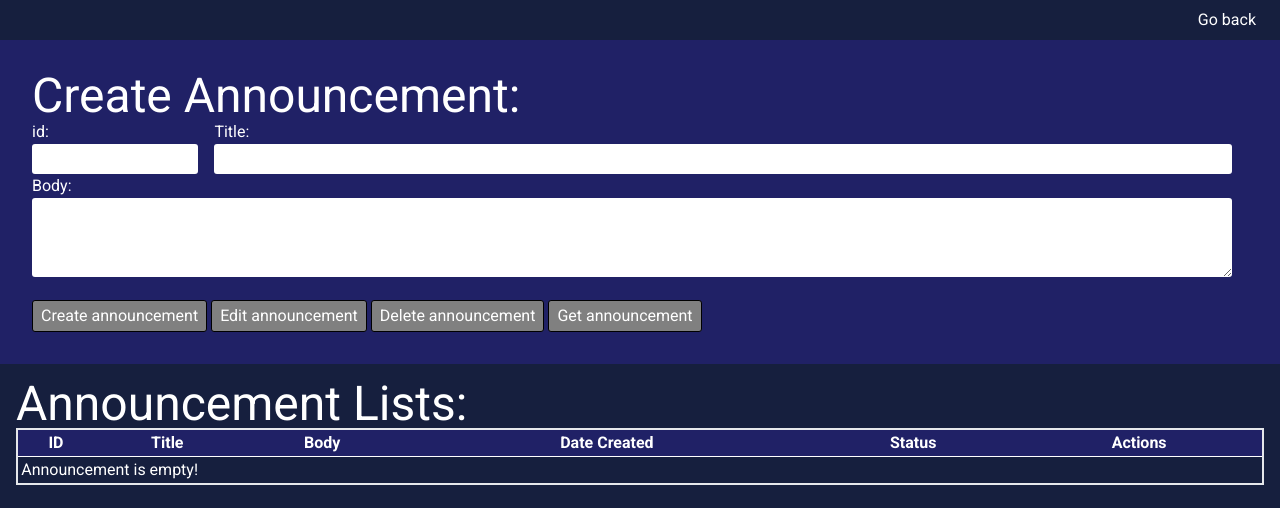
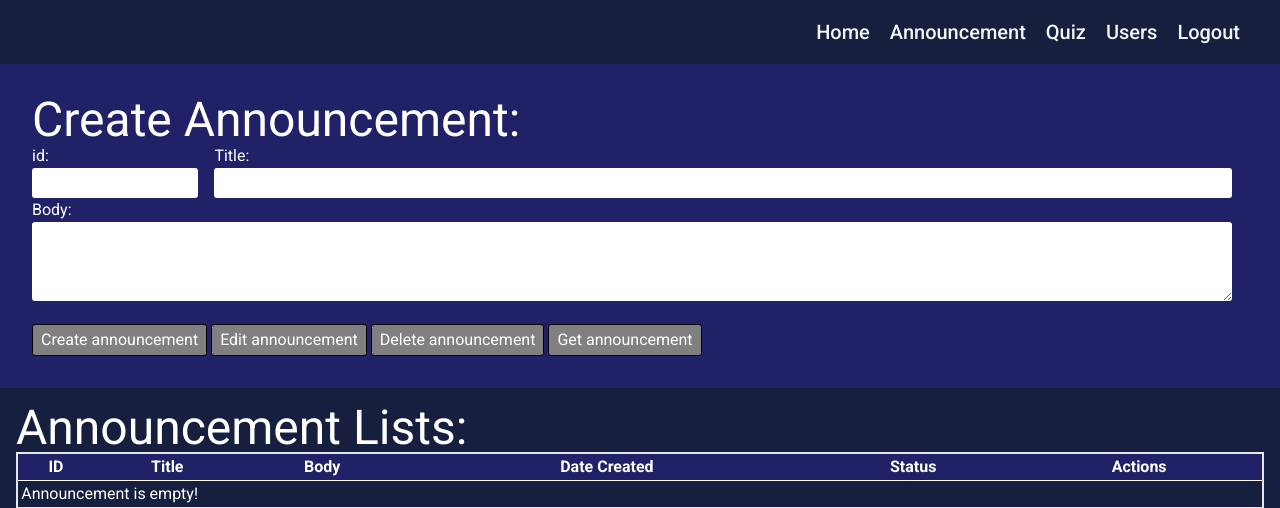
Before and after one commit to mikhaelc09/Penyisihan-TCC, a PHP site: page /pages/announcementAdmin.php in a window 1280 px wide. Shown: the top 508 px of the page. Run offline with PHP 8.4, Linux system fonts and the light colour scheme; data that the repository does not hold is empty; style sheets or scripts are compiled from the project's sources.

Commit message:
Refactor adminNav and include it in announcement admin page

```diff
--- a/components/adminnav.php
+++ b/components/adminnav.php
@@ -1,7 +1,7 @@
 <nav class="h-10 w-full pr-10 py-8 text-gray-100 flex justify-end items-center text-xl font-medium">
     <ul class="flex flex-row gap-5 items-center">
-        <li class="transition-all hover:scale-110"><a href="">Home</a></li>
-        <li class="transition-all hover:scale-110"><a href="">Announcement</a></li>
+        <li class="transition-all hover:scale-110"><a href="../pages/adminStart.php">Home</a></li>
+        <li class="transition-all hover:scale-110"><a href="../pages/announcementAdmin.php">Announcement</a></li>
         <li class="transition-all hover:scale-110"><a href="../pages/quizMenu.php">Quiz</a></li>
         <li class="transition-all hover:scale-110"><a href="../pages/adminListUser.php">Users</a></li>
         <li class="transition-all hover:scale-110"><a href="../pages/login.php">Logout</a></li>
--- a/pages/announcementAdmin.php
+++ b/pages/announcementAdmin.php
@@ -18,9 +18,7 @@
    <script src="https://cdnjs.cloudflare.com/ajax/libs/jquery/3.6.0/jquery.min.js" integrity="sha512-894YE6QWD5I59HgZOGReFYm4dnWc1Qt5NtvYSaNcOP+u1T9qYdvdihz0PPSiiqn/+/3e7Jo4EaG7TubfWGUrMQ==" crossorigin="anonymous" referrerpolicy="no-referrer"></script>
 </head>
 <body class="bg-tcc-darkBlue">
-   <nav class="back-nav">
-      <a href="./adminStart.php">Go back</a>
-   </nav>
+   <?php require("../components/adminnav.php") ?>
    <aside class="announce-create">
       <h1 class="text-5xl">Create Announcement:</h1>
       <div class="announce-detail">
```
